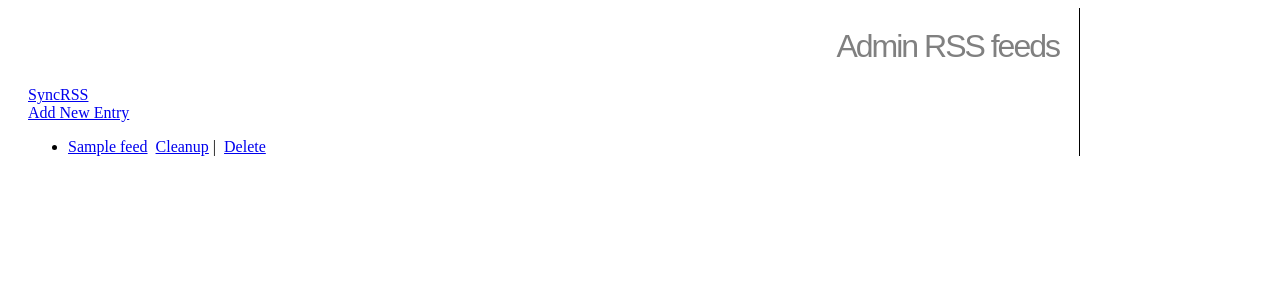
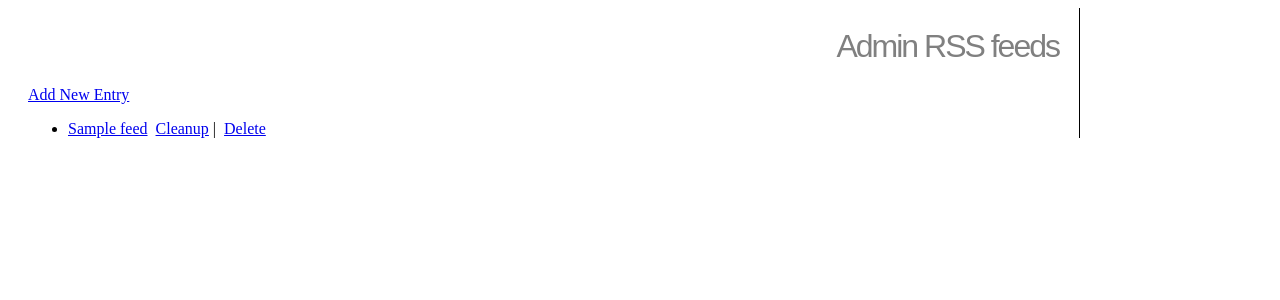
Before and after one commit to nakagami/planetgae, a Django app: template planet/templates/planet/admin_feed.html in a window 1280 px wide. Shown: the top 300 px of the page. Run offline with Django 3.2, Linux system fonts and the light colour scheme; the template is opened without the code that fills it: most values are stand-ins (such as "Sample title", 1, 10 or a date in 2020).

Commit message:
syncrss link move to Admin top

```diff
--- a/planet/templates/planet/admin_feed.html
+++ b/planet/templates/planet/admin_feed.html
@@ -8,7 +8,6 @@
 
     <body>
         <h1>Admin RSS feeds</h1>
-        <a href="../../syncrss">SyncRSS</a> <br />
         <a href="form/">Add New Entry</a>
         <ul>
         {% for feed in feed_list %}
--- a/planet/templates/planet/admin_index.html
+++ b/planet/templates/planet/admin_index.html
@@ -8,6 +8,7 @@
     <body>
         <h1>Admin</h1>
         <ul>
+            <li><a href="../syncrss">SyncRSS</a></li>
             <li><a href="feed/">Feed</a></li>
         </ul>
     </body>
```
